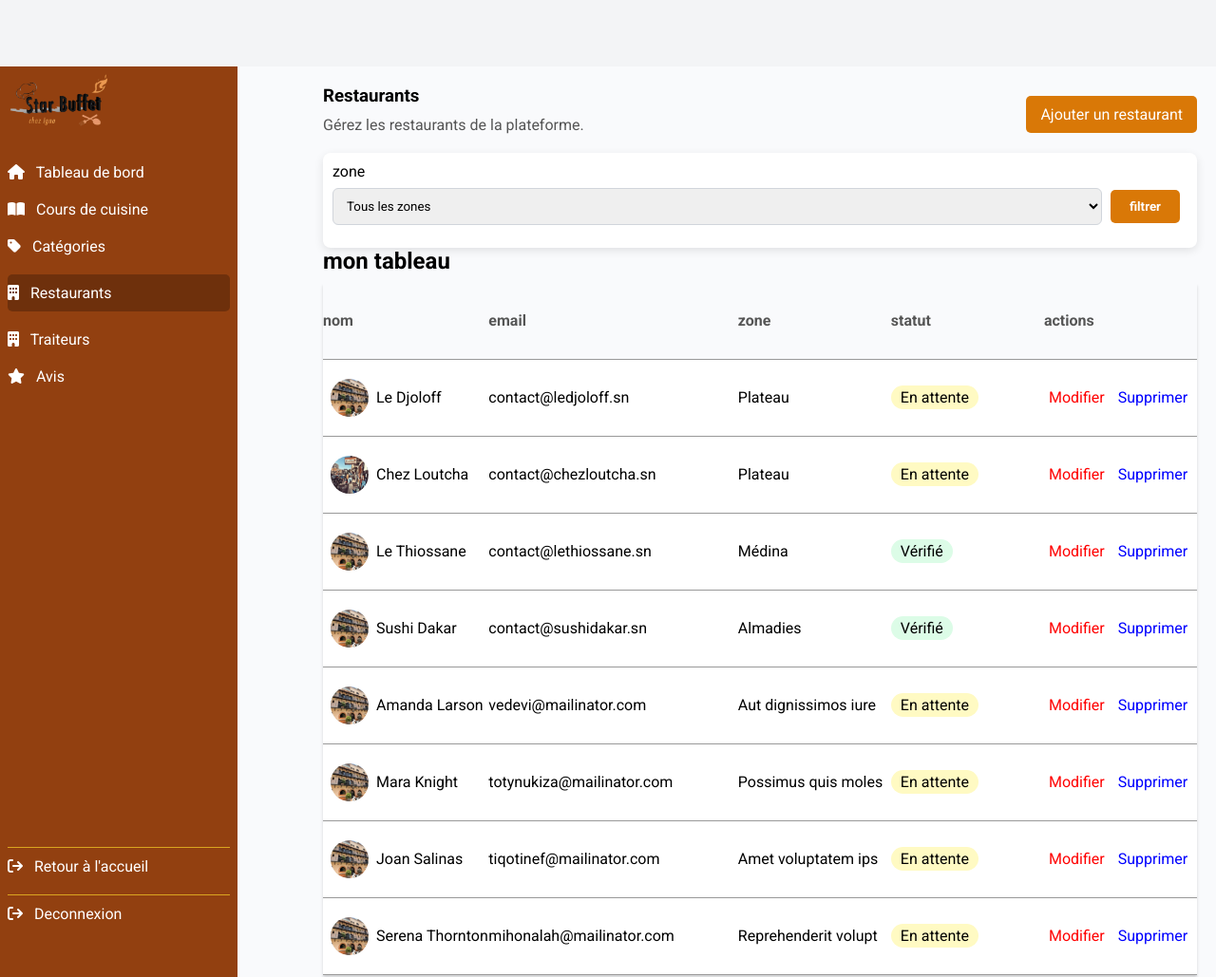
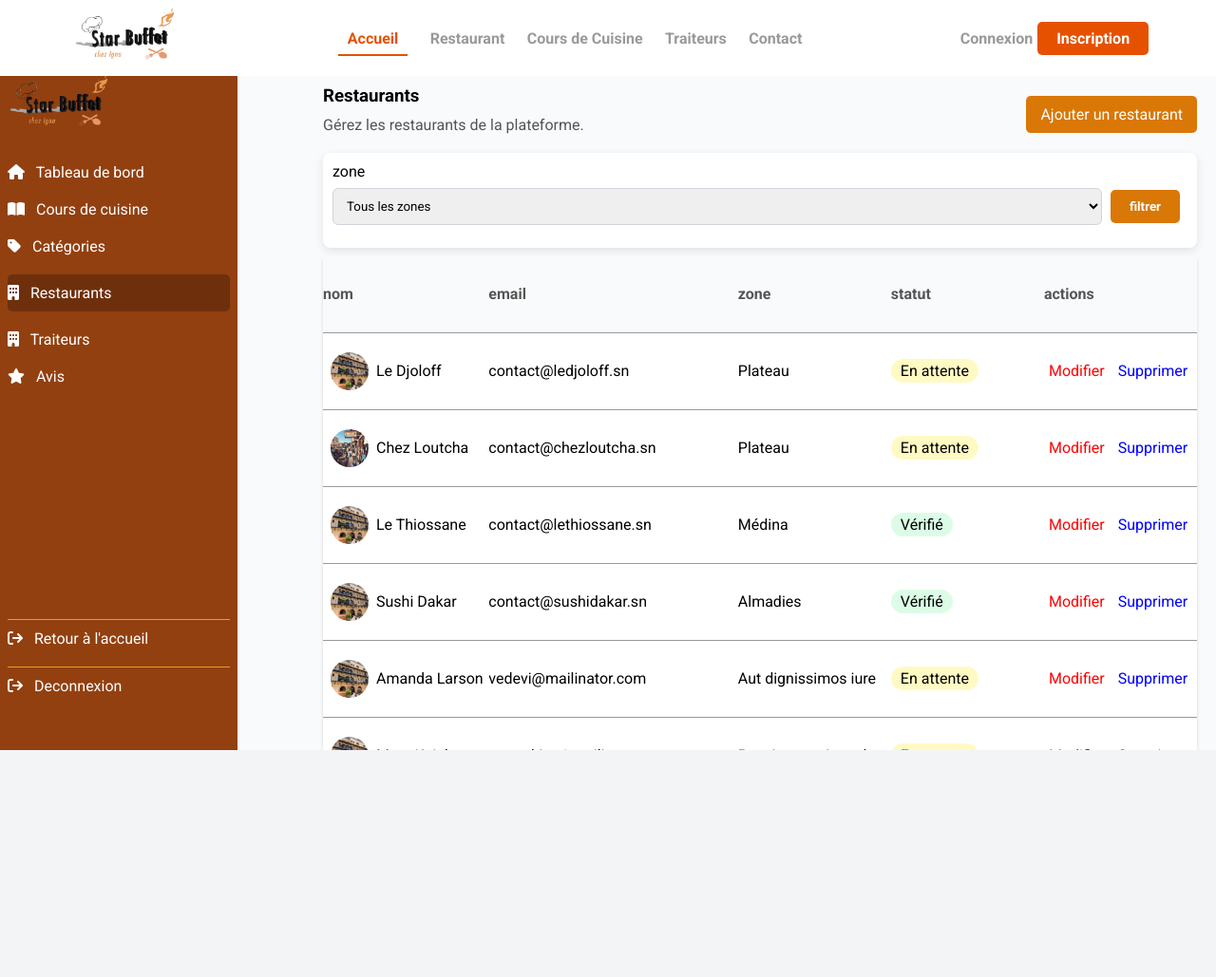
Before and after one commit to Dadowatt/atelier-6-integration-ui, a plain HTML site: page dashboard.html in a window 1280 px wide. Shown: the top 1029 px of the page at 95% size. After the commit the page ends 800 px from the top, so only its background shows below. Drawn offline with Linux system fonts and the light colour scheme; a web font is replaced by a local one.

Commit message:
refactorisation

```diff
--- a/dashboard.html
+++ b/dashboard.html
@@ -9,15 +9,37 @@
 </head>
 <body>
 
+    <!-- section header -->
+    <header>
+        <div class="logo">
+            <a href="index.html"><img src="images/logo.png" alt="logo"></a>
+        </div>
+
+        <nav class="navbar">
+            <ul class="liens">
+                <li class="active"><a href="index.html">Accueil</a></li>
+                <li><a href="">Restaurant</a></li>
+                <li><a href="">Cours de Cuisine</a></li>
+                <li><a href="traiteurs.html">Traiteurs</a></li>
+                <li><a href="">Contact</a></li>
+            </ul>
+        </nav>
+        <div class="inscription">
+            <a href="authentification-traiteur.html" class="left">Connexion</a>
+            <a href="inscription-traiteur.html" class="right">Inscription</a>
+        </div>
+    </header>
+
     <!-- section tableau -->
-     <div class="conteneur">
-        <div class="grid-container">
+     <main class="conteneur">
+        <section class="grid-container">
+
             <aside class="item-sidebar">
                 <div class="sidebar">
                     <div class="logo">
                         <img src="images/logo.png" alt="">
                     </div>
-                <div class="menu-resto">
+                    <nav class="menu-resto">
                         <ul class="menu-haut">
                             <li><span><i class="fa-solid fa-house"></i></span> Tableau de bord</li>
                             <li><span><i class="fa-solid fa-book-open"></i></span> Cours de cuisine</li>
@@ -31,12 +53,13 @@
                             <li><span><i class="fa-solid fa-arrow-right-from-bracket"></i></span> Retour à l'accueil</li>
                             <li><span><i class="fa-solid fa-arrow-right-from-bracket"></i></span> Deconnexion</li>
                         </ul>
-                </div>
-
+                    </nav>
                 </div>
             </aside>
-            <div class="item-tableau">
-                <div class="restaurant">
+
+            <section class="item-tableau">
+                <div class="overflow">
+                    <section class="restaurant">
                     <div class="titre-dashboard">
                         <div class="gauche">
                             <h3>Restaurants</h3>
@@ -55,9 +78,8 @@
                             <button class="btn-zone">filtrer</button>
                         </div>
                     </div>
-                </div>
+                </section>
                 <section class="tableau">
-                    <h2>mon tableau</h2>
                     <table>
                         <tr>
                             <th>nom</th>
@@ -181,7 +203,7 @@
                     </table>
                 </section>
                 </div>
-        </div>
-    </div>
+        </section>
+    </main>
 </body>
 </html>
--- a/style.css
+++ b/style.css
@@ -97,7 +97,7 @@ header{
     border-radius: 15px;
     font-weight: bold;
     color: #e65100;
-    top: 15px;
+    top: 5px;
     right: 20px;
 }
 .image p span{
@@ -826,6 +826,13 @@ body{
 .item-sidebar{
     background-color: #924010;
     padding: 8px;
+    height: 90vh;
+}
+.item-tableau{
+    padding: 10px 20px;
+    overflow: hidden;
+    height: 90vh;
+    overflow-y: scroll;
 }
 .menu-resto{
     display: flex;
@@ -833,7 +840,7 @@ body{
     justify-content: space-between;
     margin-top: 30px;
     color: #fff;
-    height: 100vh;
+    height: 70vh;
 }
 .menu-resto span{
     margin-right: 8px;
@@ -852,10 +859,7 @@ body{
     border-top: solid 1px #daa520;
     padding-top: 10px;
 }
-.item-tableau{
-    padding: 10px 20px;
-    overflow: hidden;
-}
+
 .titre-dashboard{
     display: flex;
     justify-content: space-between;
```
Also changed, not shown: detail-traiteur.html (+8 -9 lines), index.html (+0 -1 lines), inscription-traiteur.html (+1 -1 lines), traiteurs.html (+2 -2 lines). Lines whose indentation alone changed are shown as unchanged.
